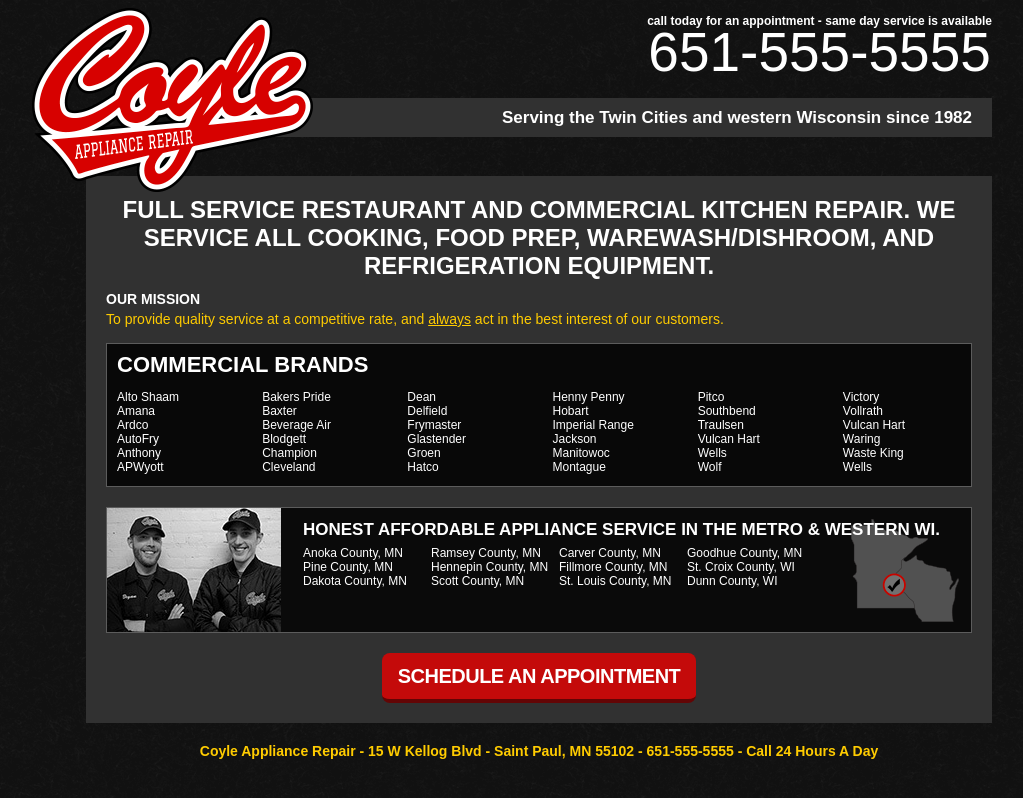
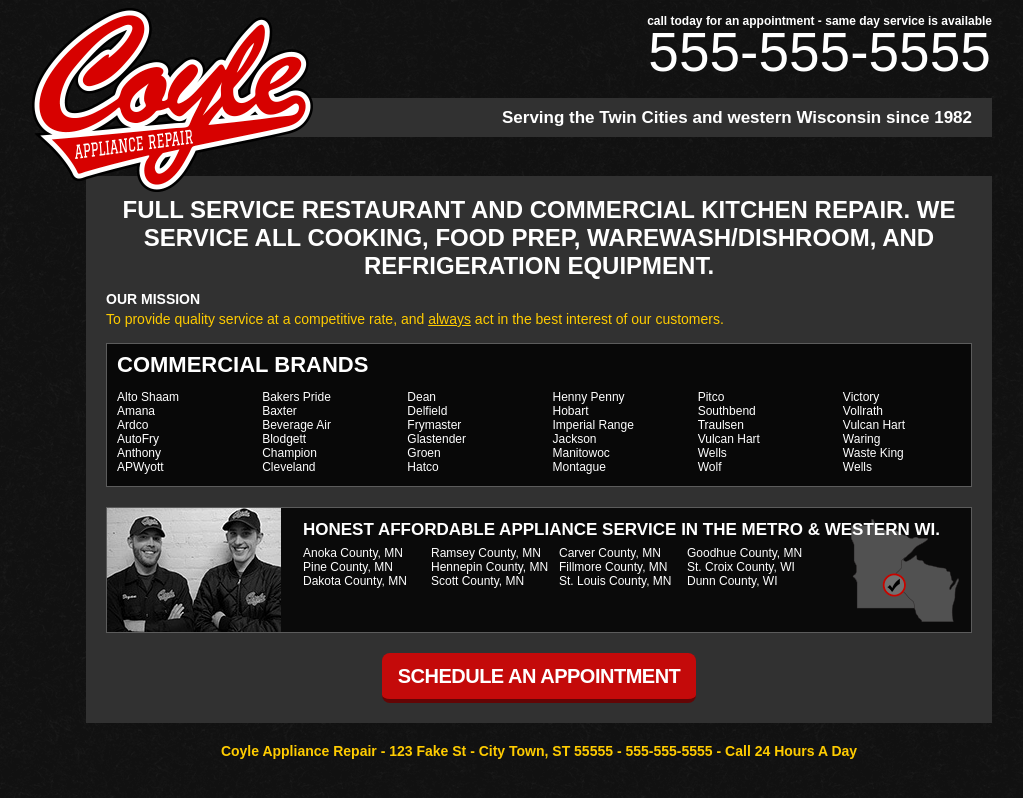
Before and after one commit to malchata/webopt-jank, a website: page index.html in a window 1280 px wide. Shown: the whole page, without its empty margins (101-1124 px from the left). Drawn offline with Linux system fonts and the light colour scheme.

Commit message:
Tweaking copy.

```diff
--- a/index.html
+++ b/index.html
@@ -43,7 +43,7 @@
 				</div>
 				<div class="phoneNumber">
 					<h3 class="numberHeader">call today for an appointment - same day service is available</h3>
-					<h1 class="number"><a href="tel:+1-651-555-5555">651-555-5555</a></h1>
+					<h1 class="number"><a href="tel:+1-555-555-5555">555-555-5555</a></h1>
 				</div>
 				<div class="greyStrip">
 					<h2 class="motto">Serving the Twin Cities and western Wisconsin since 1982</h2>
@@ -138,7 +138,7 @@
 				<div class="scheduleAppointment"><a id="schedule" href="javascript:void(0);">Schedule an Appointment</a></div>
 			</div>
 			<footer>
-				<h3 class="address">Coyle Appliance Repair - 15 W Kellog Blvd - Saint Paul, MN 55102 - <a href="tel:+1-651-555-5555">651-555-5555</a> - Call 24 Hours A Day</h3>
+				<h3 class="address">Coyle Appliance Repair - 123 Fake St - City Town, ST 55555 - <a href="tel:+1-555-555-5555">555-555-5555</a> - Call 24 Hours A Day</h3>
 			</footer>
 		</div>
 		<script src="js/jquery.min.js"></script>
```
